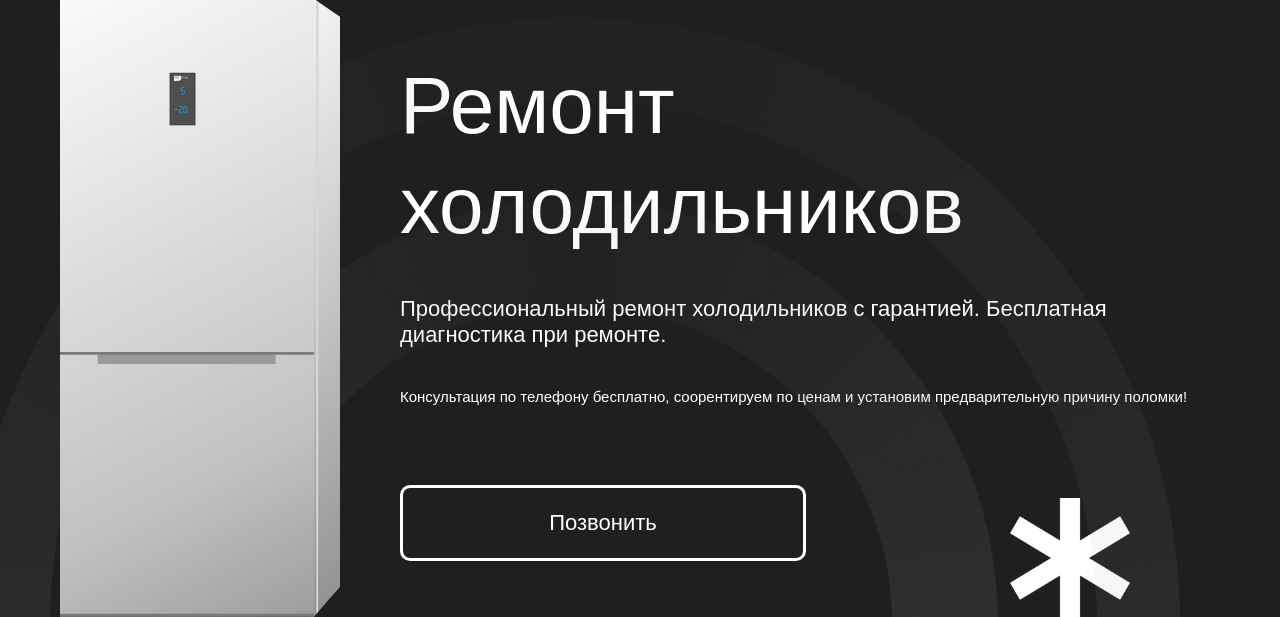
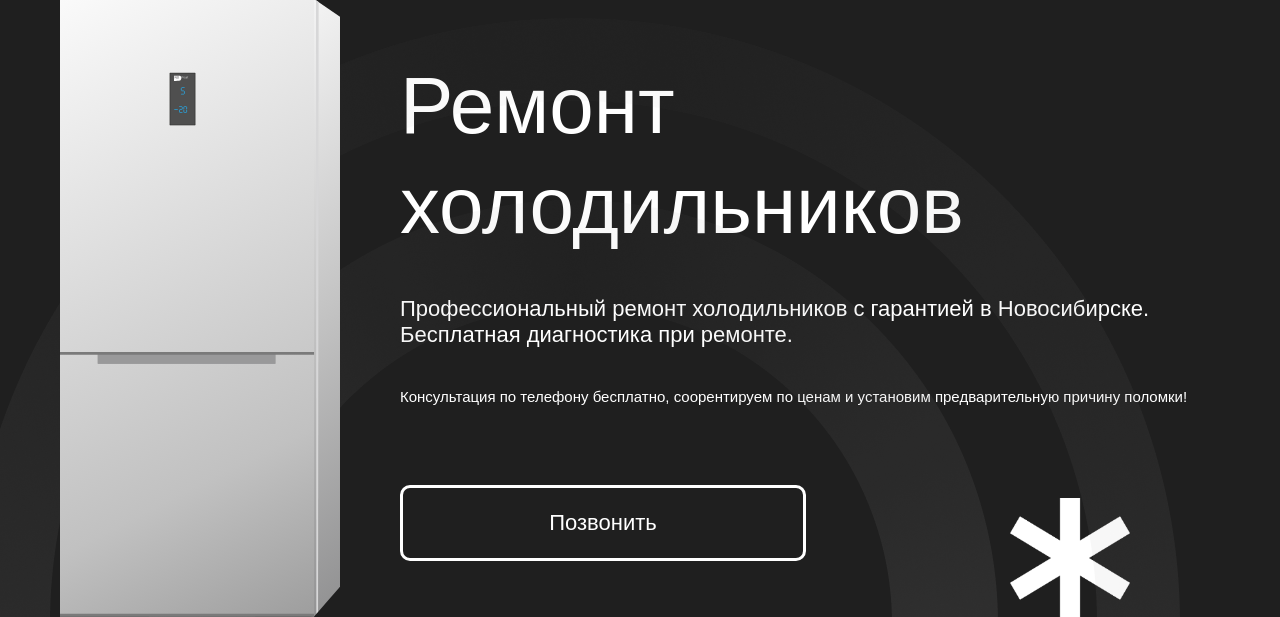
Before and after one commit to Anjelaaaaa/fridge, a Flask app: page / in a window 1280 px wide; the page is wider, and only the part inside the window is pictured. Shown: the part 132-749 px from the top of that part. Run offline with Flask 3, Linux system fonts and the light colour scheme; some web fonts are replaced.

Commit message:
Продвижение

```diff
--- /dev/null
+++ b/robots.txt
@@ -0,0 +1,3 @@
+User-agent: *
+Allow: /
+Sitemap: https://ваш-сайт.ru/sitemap.xml
--- a/static/css/footer.css
+++ b/static/css/footer.css
@@ -36,7 +36,7 @@
 .number {
     margin-top: 30px;
     font-size: 50px;
-    color: #ffffff;
+    color: #ffffff !important;
     font-weight: bold;
 }
 @media (max-width: 1720px) {
--- a/static/css/template-parts/contact.css
+++ b/static/css/template-parts/contact.css
@@ -42,7 +42,7 @@
     display: flex;
     align-items: center;
     gap: 10px;
-    color: #1F1F1F;
+    color: #1F1F1F !important;
     font-size: 24px;
     line-height: 30px;
     margin-top: 37px;
--- a/templates/index.html
+++ b/templates/index.html
@@ -3,7 +3,9 @@
 <head>
     <meta charset="UTF-8">
     <meta name="viewport" content="width=device-width, initial-scale=1.0">
-    <title>Ремонт холодильников</title>
+    <meta name="description" content="Профессиональный ремонт холодильников в Новосибирске. Бесплатная диагностика, гарантия 1 год. Выезд мастера.">
+    <meta name="keywords" content="ремонт холодильников Новосибирск, ремонт холодильников, срочный ремонт холодильников, выезд мастера по ремонту холодильников, диагностика холодильников, ремонт холодильников на дому, замена компрессора холодильника, заправка фреоном холодильника, ремонт холодильников недорого, ремонт холодильников с гарантией, мастер по ремонту холодильников, ремонт холодильников цена, холодильник ремонт, вызвать мастера по холодильникам, ремонт холодильников в Новосибирске, утилизация холодильников Новосибирск, скупка холодильников Новосибирск, вывоз холодильников Новосибирск, ремонт бытовой техники Новосибирск, сервисный центр холодильников Новосибирск">
+    <title>Ремонт холодильников в Новосибирске | Профессиональный ремонт</title>
     <link rel="stylesheet" href="{{ url_for('static', filename='css/main.css') }}">
     <link rel="stylesheet" href="{{ url_for('static', filename='css/header.css') }}">
     <link rel="stylesheet" href="{{ url_for('static', filename='css/template-parts/main-page.css') }}">
@@ -65,7 +67,7 @@
         const isMobile = /Mobi|Android|iPhone|iPad/i.test(navigator.userAgent);
 
         if (isMobile) {
-            window.location.href = 'tel:89137833814';
+            window.location.href = 'tel:89529368220';
         } else {
             document.getElementById('phoneModal').classList.add('show');
         }
@@ -76,7 +78,7 @@
         const isMobile = /Mobi|Android|iPhone|iPad/i.test(navigator.userAgent);
 
         if (isMobile) {
-            window.location.href = 'tel:89137833814';
+            window.location.href = 'tel:89529368220';
         } else {
             document.getElementById('phoneModal').classList.add('show');
         }
--- a/templates/template-parts/main.html
+++ b/templates/template-parts/main.html
@@ -3,7 +3,7 @@
     <div>
         <div class="main-header">Ремонт холодильников</div>
         <div class="main-title">
-            Профессиональный ремонт холодильников с гарантией.
+            Профессиональный ремонт холодильников с гарантией в Новосибирске.
             Бесплатная диагностика при ремонте.
         </div>
         <div class="main-description">
```
